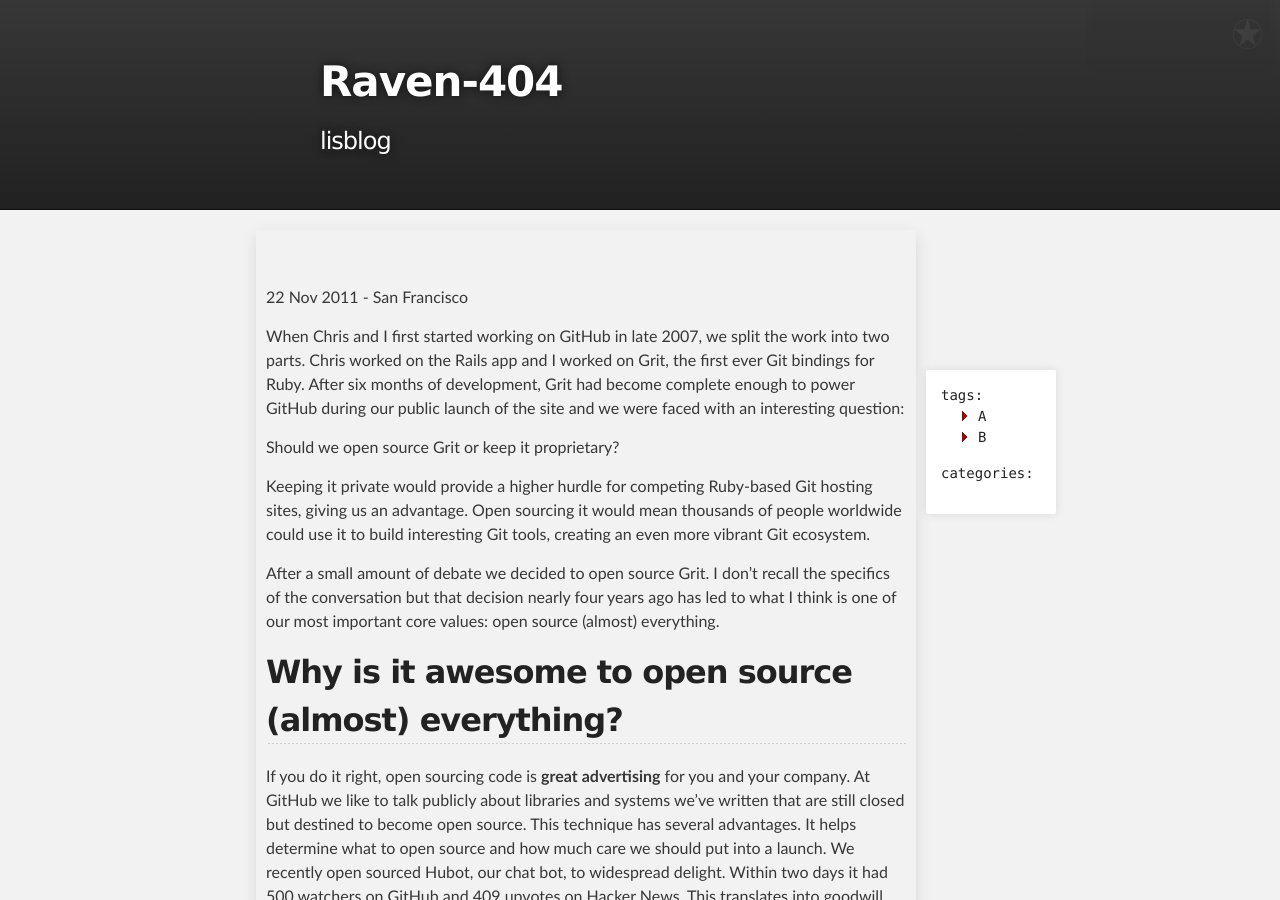
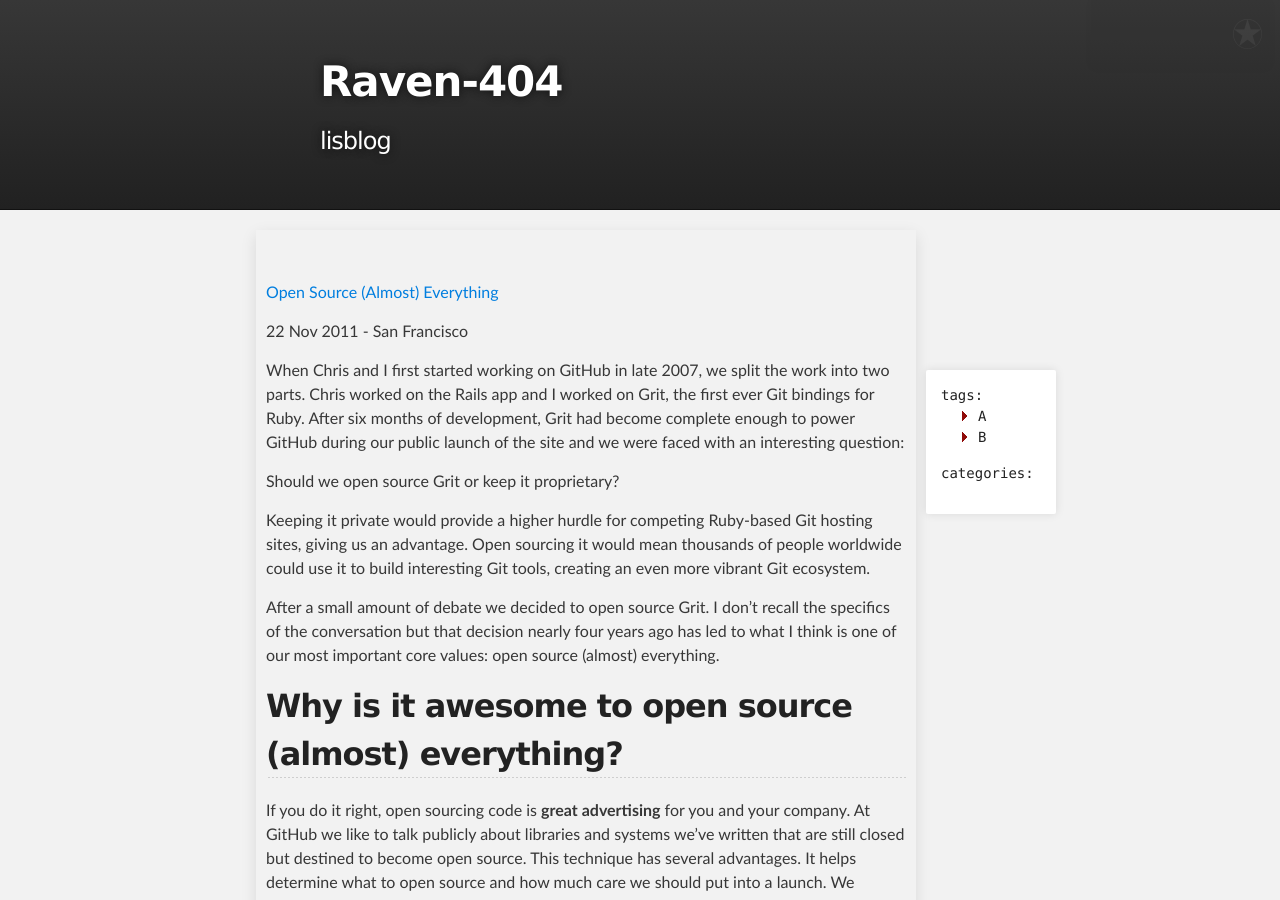
Before and after one commit to tonlog/tonlog.github.io, a Jekyll site: the page built from _posts/2011-11-22-open-source-everything.md, in a window 1280 px wide and 900 px high. Built offline with Jekyll 4.4.1, drawn with Linux system fonts in a browser that asks for light colours; Markdown is read by kramdown in place of the engine named in the settings.

Commit message:
Update 2011-11-22-open-source-everything.md

```diff
--- a/_posts/2011-11-22-open-source-everything.md
+++ b/_posts/2011-11-22-open-source-everything.md
@@ -4,7 +4,7 @@
 tags: ['A', 'B']
 ---
 
-[{{ post.title }}]({{ site.baseurl }}{{ page.url }})
+[{{ page.title }}]({{ site.baseurl }}{{ page.url }})
 
 {% for i in post.tags %}
 tags:
```
